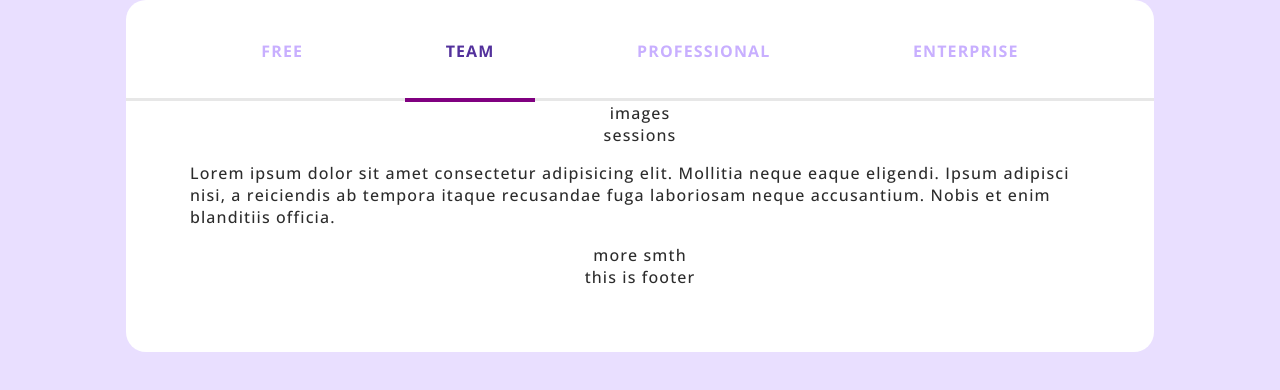
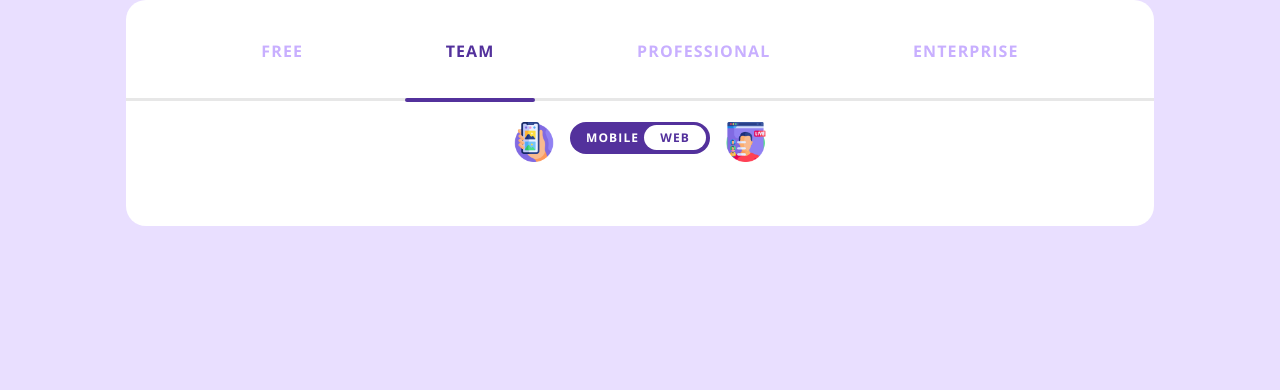
Before and after one commit to HelgiDm/Cost_Est, a plain HTML site: page index.html in a window 1280 px wide. Shown: the part 126-516 px from the top of the page. Drawn offline with nearby package versions, Linux system fonts and the light colour scheme.

Commit message:
Made the toggle section

```diff
--- a/index.css
+++ b/index.css
@@ -66,8 +66,45 @@ h1 {
     width: 200%;
     height: 4px;
     left: -50%;
-    background-color: purple;
+    background-color: rgb(83, 49, 156);
     position: absolute;
     bottom: -32px;
     z-index: 2;
+    border-radius: 10px;
 }
+
+.toggle-wrapper {
+    display: flex;
+    margin-top: 20px;
+}
+
+.toggle-wrapper img {
+    height: 40px;
+    margin: 0 16px;
+}
+
+.toggle {
+    background-color: rgb(83, 49, 156);
+    height: 32px;
+    width: 140px;
+    box-sizing: border-box;
+    border-radius: 20px;
+    display: flex;
+    justify-content: space-between;
+    align-items: center;
+    padding: 0 4px 0 16px;
+    text-transform: uppercase;
+    font-weight: bold;
+    font-size: 12px;
+}
+
+.toggle span:first-of-type {
+    color: white;
+}
+
+.toggle span:last-of-type {
+    background-color: white;
+    color: rgb(83, 49, 156);
+    padding: 4px 16px;
+    border-radius: 20px;
+}
--- a/index.html
+++ b/index.html
@@ -19,11 +19,15 @@
             <p>Enterprise</p>
         </nav>
         <div class="line"></div>
-        <div>images</div>
-        <div>sessions</div>
-        <p>Lorem ipsum dolor sit amet consectetur adipisicing elit. Mollitia neque eaque eligendi. Ipsum adipisci nisi, a reiciendis ab tempora itaque recusandae fuga laboriosam neque accusantium. Nobis et enim blanditiis officia.</p>
-        <div>more smth</div>
-        <footer>this is footer</footer>
+        <div class="toggle-wrapper">
+            <img src="images/icon1.png" alt="">
+            <div class="toggle">
+                <span>Mobile</span>
+                <span>Web</span>
+            </div>
+            <img src="images/icon2.png" alt="">
+        </div>
+
     </div>
 </body>
 </html>
```
